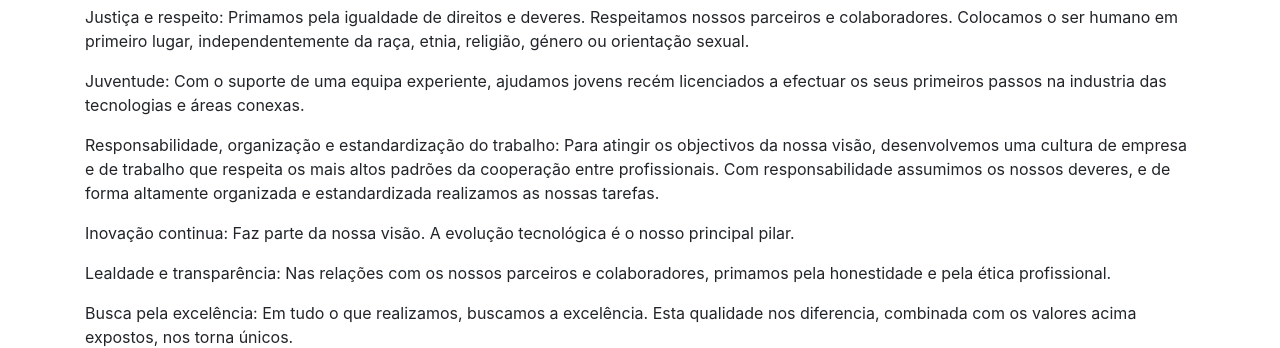
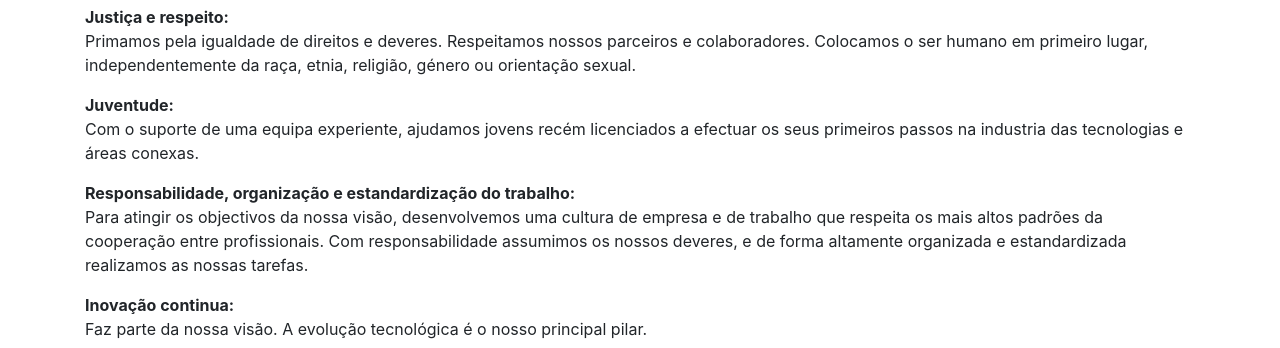
Before and after one commit to AKAS0/AKAS0, a website: page index3.html in a window 1280 px wide. Shown: the part 619-967 px from the top of the page. Drawn offline with Linux system fonts and the light colour scheme.

Commit message:
Update index3 negrito

```diff
--- a/index3.html
+++ b/index3.html
@@ -93,12 +93,12 @@
     <section class="py-5">
       <div class="container">
         <h1>Valores</h1>
-        <p>Justiça e respeito: Primamos pela igualdade de direitos e deveres. Respeitamos nossos parceiros e colaboradores. Colocamos o ser humano em primeiro lugar, independentemente da raça, etnia, religião, género ou orientação sexual. </p>
-         <p>Juventude: Com o suporte de uma equipa experiente, ajudamos jovens recém licenciados a efectuar os seus primeiros passos na industria das tecnologias e áreas conexas. </p>
-          <p>Responsabilidade, organização e estandardização do trabalho: Para atingir os objectivos da nossa visão, desenvolvemos uma cultura de empresa e de trabalho que respeita os mais altos padrões da cooperação entre profissionais. Com responsabilidade assumimos os nossos deveres, e de forma altamente organizada e estandardizada realizamos as nossas tarefas. </p>
-           <p>Inovação continua: Faz parte da nossa visão. A evolução tecnológica é o nosso principal pilar. </p>
-            <p>Lealdade e transparência: Nas relações com os nossos parceiros e colaboradores, primamos pela honestidade e pela ética profissional. </p>
-             <p>Busca pela excelência: Em tudo o que realizamos, buscamos a excelência. Esta qualidade nos diferencia, combinada com os valores acima expostos, nos torna únicos. </p>
+        <b>Justiça e respeito:</b> <p>Primamos pela igualdade de direitos e deveres. Respeitamos nossos parceiros e colaboradores. Colocamos o ser humano em primeiro lugar, independentemente da raça, etnia, religião, género ou orientação sexual. </p>
+         <b>Juventude:</b> <p>Com o suporte de uma equipa experiente, ajudamos jovens recém licenciados a efectuar os seus primeiros passos na industria das tecnologias e áreas conexas. </p>
+          <b>Responsabilidade, organização e estandardização do trabalho:</b> <p>Para atingir os objectivos da nossa visão, desenvolvemos uma cultura de empresa e de trabalho que respeita os mais altos padrões da cooperação entre profissionais. Com responsabilidade assumimos os nossos deveres, e de forma altamente organizada e estandardizada realizamos as nossas tarefas. </p>
+           <b>Inovação continua:</b> <p>Faz parte da nossa visão. A evolução tecnológica é o nosso principal pilar. </p>
+            <b>Lealdade e transparência:</b> <p>Nas relações com os nossos parceiros e colaboradores, primamos pela honestidade e pela ética profissional. </p>
+            <b> Busca pela excelência:</b> <p>Em tudo o que realizamos, buscamos a excelência. Esta qualidade nos diferencia, combinada com os valores acima expostos, nos torna únicos. </p>
       </div>
     </section>
 
```
